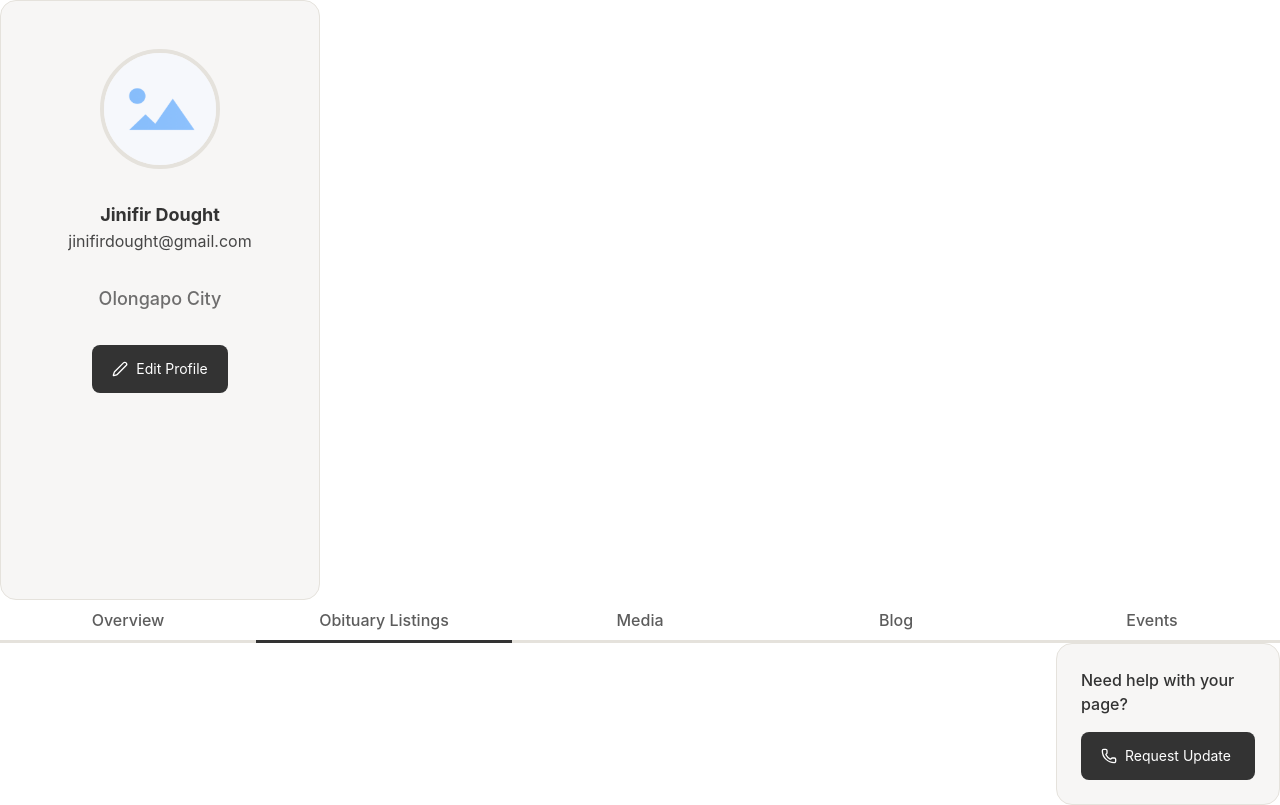
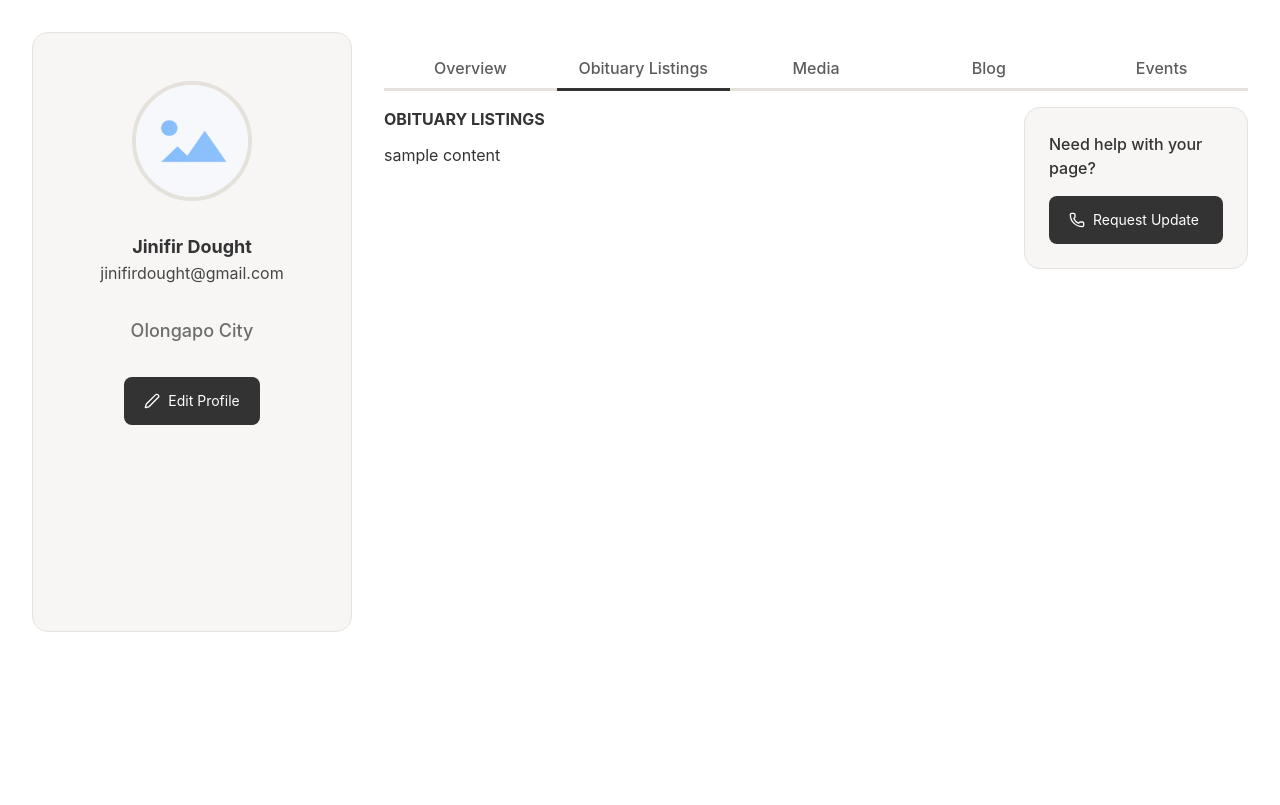
Before and after one commit to Mishenko28/condolences-ph, a React (Vite) app in the folder react/: page /#/family-access/obituary-listings in a window 1280 px wide. Built offline with nearby package versions, Linux system fonts and the light colour scheme.

Commit message:
refactor: clean up class names in FamilyAccess and Navigations components; add ContentCard in ObituaryListings

```diff
--- a/react/src/pages/family/FamilyAccess.tsx
+++ b/react/src/pages/family/FamilyAccess.tsx
@@ -4,9 +4,9 @@ import { Outlet } from "react-router-dom"
 
 export default function FamilyAccess() {
     return (
-        <div className="tw:flex tw:p-8 tw:gap-8">
+        <div className="flex p-8 gap-8">
             <Sidebar />
-            <div className="tw:flex-1 tw:space-y-4 tw:py-4">
+            <div className="flex-1 space-y-4 py-4">
                 <Navigations />
                 <Outlet />
             </div>
--- a/react/src/pages/family/Navigations.tsx
+++ b/react/src/pages/family/Navigations.tsx
@@ -21,7 +21,7 @@ export default function Navigations() {
                 <NavLink
                     to={nav.href}
                     key={nav.name}
-                    className={({ isActive }) => `${isActive && "border-primary"} cursor-pointer border-b-3 w-full py-2`}
+                    className={({ isActive }) => `${isActive ? "border-primary" : ""} cursor-pointer border-b-3 w-full py-2`}
                 >
                     <h1 className="font-medium text-primary/80 text-center">{nav.name}</h1>
                 </NavLink>
--- a/react/src/pages/family/ObituaryListings.tsx
+++ b/react/src/pages/family/ObituaryListings.tsx
@@ -1,10 +1,15 @@
 import { PhoneIcon } from "lucide-react";
 import { PostCard, PostCardButton, PostCardHeading } from "../../components/PostCard";
+import { ContentCard, ContentCardTitle, ContentCardContent } from "../../components/ContentCard";
 
 export default function ObituaryListings() {
     return (
         <main className="flex gap-8">
             <div className="flex-1 flex flex-col gap-8">
+                <ContentCard>
+                    <ContentCardTitle>OBITUARY LISTINGS</ContentCardTitle>
+                    <ContentCardContent>sample content</ContentCardContent>
+                </ContentCard>
             </div>
             <div className="flex flex-col gap-6">
                 <PostCard>
--- a/react/src/pages/family/Overview.tsx
+++ b/react/src/pages/family/Overview.tsx
@@ -50,7 +50,7 @@ const recetActivities: RecetActivitiesType[] = [
         }
     },
     {
-        id: "b22a672f-d860-4165-b5f0-2b775a95030b",
+        id: "c0f701f5-9fcb-4972-a421-a23a3b48df04",
         message: {
             text: `You published a blog post: "Remembering Nanay: Her Favorite Recipes".`,
             boldText: "Remembering Nanay: Her Favorite Recipes"
```
